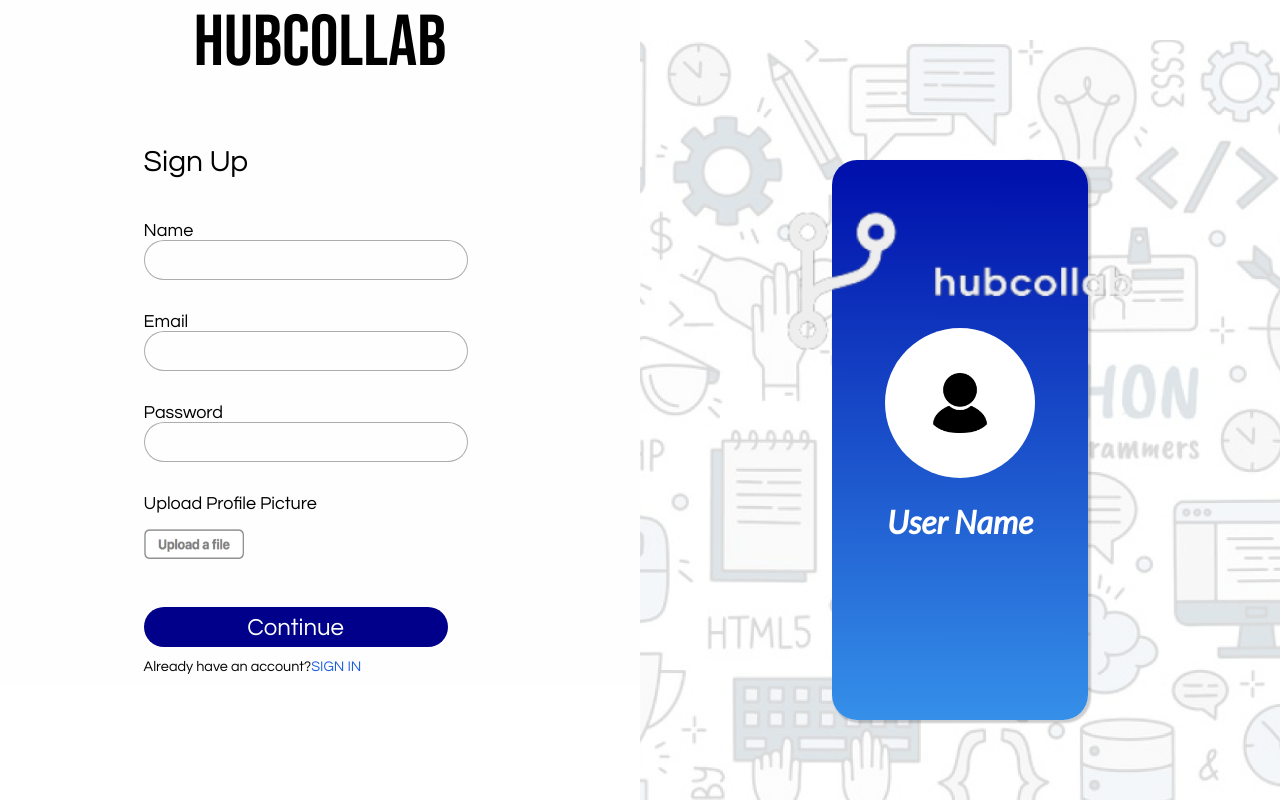
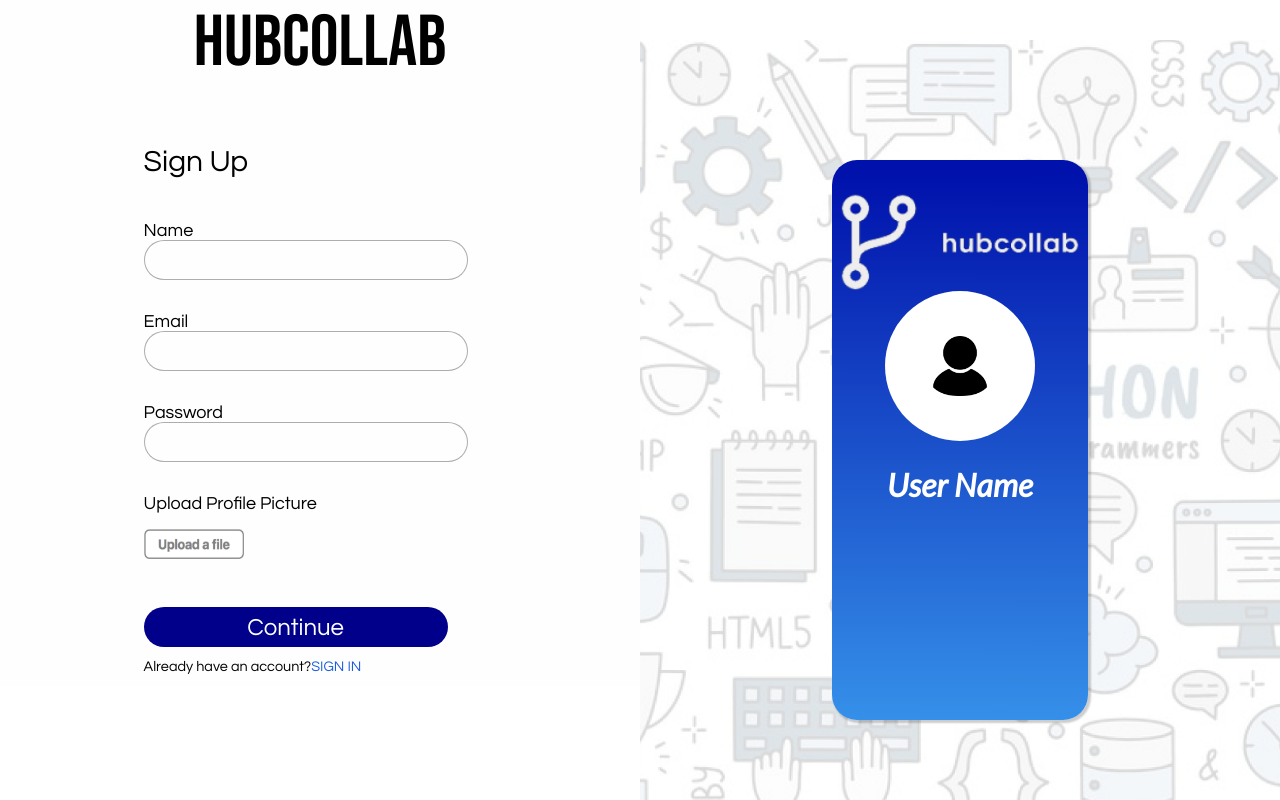
Before and after one commit to VanshKela/Hub-Collab, a React (Create React App) app in the folder hub-collab-frontend/: page /sign-up in a window 1280 px wide. Built offline with nearby package versions, Linux system fonts and the light colour scheme.

Commit message:
Few more changes

```diff
--- a/hub-collab-frontend/src/components/card.css
+++ b/hub-collab-frontend/src/components/card.css
@@ -26,13 +26,12 @@
 }
 
 .cardImage {
-  width: 350px;
-  margin-top: 1em;
+  width: 15rem;
+
   filter: invert(100%);
 }
 
 .userCard {
-  margin-top: -1.5em;
   margin-bottom: 1.5em;
   object-fit: cover;
   height: 150px;
```
